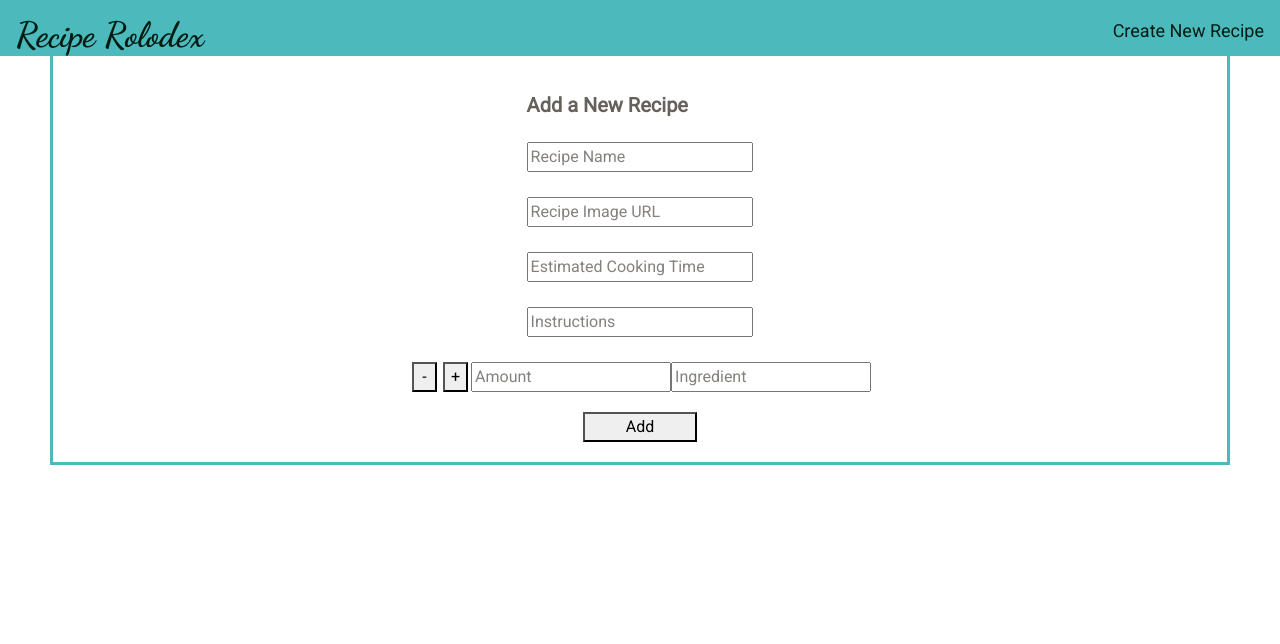
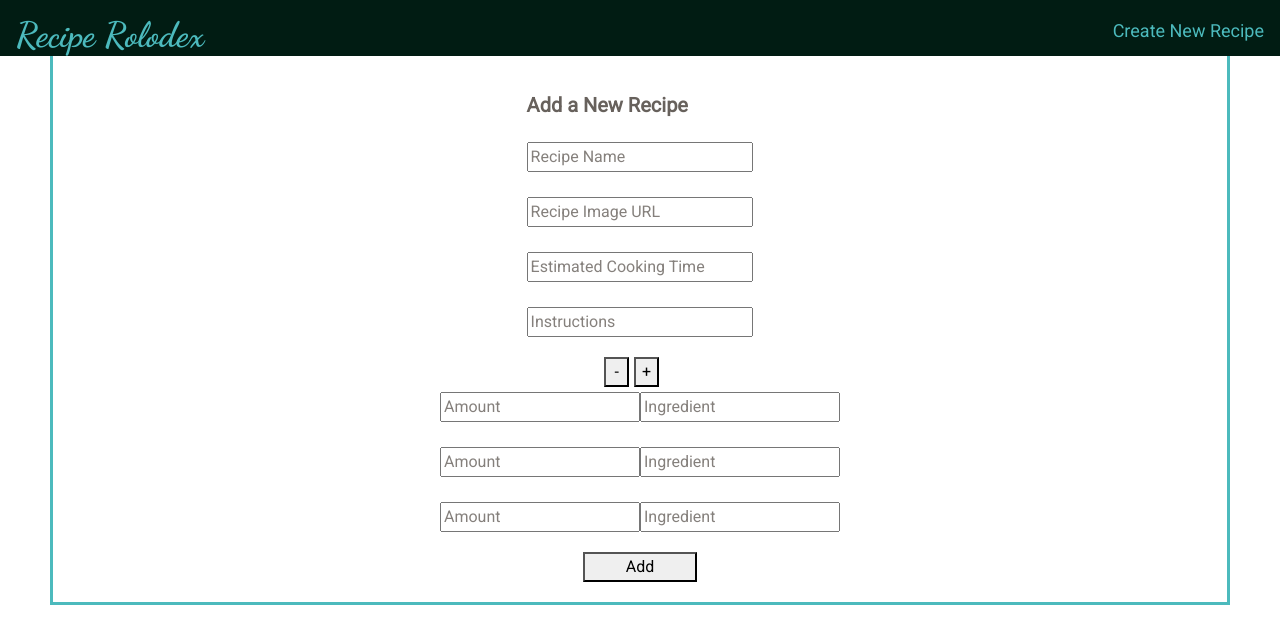
Before and after one commit to shadowvulture/recipe-rolodex, a React (Create React App) app: page /recipes/create in a window 1280 px wide. Shown: the top 644 px of the page. Built offline with nearby package versions, Linux system fonts and the light colour scheme.

Commit message:
update styling aand create form working

```diff
--- a/src/About/About.css
+++ b/src/About/About.css
@@ -3,7 +3,7 @@
     background-image: url("../rustic-vegan.jpg");
     background-size: 100%;
     width: 100vw;
-    height: 100vh;
+    height: 100%;
     padding: 0;
     margin: 0;
   }
--- a/src/About/About.js
+++ b/src/About/About.js
@@ -1,5 +1,4 @@
 import React from 'react';
-import { Route, Link, NavLink, Switch, Redirect } from 'react-router-dom';
 import './About.css';
 
 const About = () => {
--- a/src/App.js
+++ b/src/App.js
@@ -1,6 +1,6 @@
 import React from 'react';
 import './App.css';
-import { Route, Link, NavLink, Switch, Redirect } from 'react-router-dom';
+import { Route, Switch} from 'react-router-dom';
 import Navbar from './Navbar/Navbar';
 import Show from './Show/Show';
 import About from './About/About';
--- a/src/CreateForm/CreateForm.css
+++ b/src/CreateForm/CreateForm.css
@@ -48,3 +48,23 @@
 	color: #67615C;
 	opacity: .8; /* Firefox */
   }
+
+.IngredientModifierButtons {
+	display: inline;
+	margin: 0 auto;
+	padding-right: 5%;
+}
+
+ul .IngredientModifierButtons {
+	padding: 0px 40px;
+	line-height: 24px;
+}
+
+.buttonMinus {
+	width: 25px;
+	margin-right: 5px;
+}
+
+.ingredientList {
+	margin: 0 auto;
+}
--- a/src/CreateForm/CreateForm.js
+++ b/src/CreateForm/CreateForm.js
@@ -1,41 +1,42 @@
 import React, {Component} from 'react';
 import './CreateForm.css';
-import CreateItem from '../CreateItem/CreateItem';
+import IngredientList from './IngredientList';
 
 class CreateForm extends Component {
     constructor(props){
       super(props);
       this.state = {
           inputValue: '',
-          count: 1
+          ingredientField: 3
         };
       this.handleChange = this.handleChange.bind(this);
       this.handleSubmit = this.handleSubmit.bind(this);
     }
     handleChange(e){
+      e.preventDefault();
       this.setState({
         inputValue: e.target.value
       });
     }
-    handleSubmit(){
-      this.props.addItem(this.state.inputValue);
+    handleSubmit(e){
+      e.preventDefault();
+      console.log(this.state)
     }
-    increaseCount = () => {
-        let count = this.state.count + 1;
+    increaseingredientField = () => {
+        let ingredientField = this.state.ingredientField + 1;
+        this.setState({
+            ingredientField
+        });
+        console.log(this.state.ingredientField)
+    }
+
+    decreaseingredientField = () => {
+        let ingredientField = this.state.ingredientField - 1;
 
         this.setState({
-            count
+            ingredientField
         });
-        console.log(this.state.count)
-    }
-
-    decreaseCount = () => {
-        let count = this.state.count - 1;
-
-        this.setState({
-            count
-        });
-        console.log(this.state.count)
+        console.log(this.state.ingredientField)
     }
     render() {
       return (
@@ -65,8 +66,14 @@ class CreateForm extends Component {
                     name="instructions"
                     placeholder="Instructions"
                     />
-                <CreateItem/>
-                <button onClick={this.handleSubmit} className="Create-Button">
+                <ul className="IngredientModifierButtons">
+                  <button className="button buttonMinus" onClick={this.decreaseingredientField}> - </button>
+                  <button className="button buttonPlus" onClick={this.increaseingredientField}> + </button>
+                </ul>
+                <div className="ingredientList">
+                  <IngredientList counter={this.state.ingredientField}/>
+                </div>
+                <button className="Create-Button">
                     Add
                 </button>
             </form>
--- /dev/null
+++ b/src/CreateForm/IngredientList.js
@@ -0,0 +1,18 @@
+import React, { Component } from 'react';
+import CreateItem from '../CreateItem/CreateItem';
+
+class IngredientList extends Component {
+    render() {
+                let counters = []
+                for (let i =0; i < this.props.counter; i++){
+                    counters.push(<CreateItem key={i}/>)
+                }
+        return (
+            <div>
+                {counters}
+            </div>
+        );
+    }
+}
+
+export default IngredientList;
--- a/src/CreateItem/CreateItem.css
+++ b/src/CreateItem/CreateItem.css
@@ -1,11 +1,3 @@
-.buttons {
-    margin: 3px;
-}
-
-.buttonMinus {
-    width: 25px;
-}
-
 .ingredientsInput {
     margin: 0 auto;
 }
--- a/src/CreateItem/CreateItem.js
+++ b/src/CreateItem/CreateItem.js
@@ -11,8 +11,6 @@ class CreateItem extends Component {
     render() {
         return (
             <div className="ingredientsInput">
-                <button className="buttons buttonMinus" onClick={this.decreaseCount}> - </button>
-                <button className="buttons buttonPlus" onClick={this.incrementCount}> + </button>
                 <input
                     className="Create-Input ingredientAmt"
                     type="text"
--- a/src/Navbar/Navbar.css
+++ b/src/Navbar/Navbar.css
@@ -8,7 +8,8 @@
     display: flex;
     align-items: center;
     padding: 0;
-    background: #4CBABD;
+    background:  #011C13;
+    z-index: 100;
 }
 
 .navbar a {
@@ -16,7 +17,7 @@
     text-decoration: none;
     text-align: center;
     padding: 14px 16px;
-    color: #011C13;
+    color:#4CBABD;
 }
 
 .navbar h1 {
--- a/src/Navbar/Navbar.js
+++ b/src/Navbar/Navbar.js
@@ -1,5 +1,5 @@
 import React from 'react';
-import { Route, Link, NavLink, Switch, Redirect } from 'react-router-dom';
+import {NavLink} from 'react-router-dom';
 import './Navbar.css';
 
 const Navbar = () => {
--- a/src/Show/Show.js
+++ b/src/Show/Show.js
@@ -1,5 +1,4 @@
 import React from 'react';
-import { Route, Link, NavLink, Switch, Redirect } from 'react-router-dom';
 import './Show.css';
 
 const Show = () => {
@@ -9,7 +8,7 @@ const Show = () => {
                 <div className ="recipeContainer">
                     <h3>Recipe Title</h3>
                     <div className ="recipeCard">
-                    <img src="https://via.placeholder.com/150x150" alt="food image"></img> <br />
+                    <img src="https://via.placeholder.com/150x150" alt="food "></img> <br />
                     Recipe Details <br />
                     Service Size <br />
                     Cooktime <br />
@@ -19,7 +18,7 @@ const Show = () => {
                 <div className ="recipeContainer">
                     <h3>Recipe Title</h3>
                     <div className ="recipeCard">
-                    <img src="https://via.placeholder.com/150x150" alt="food image"></img> <br />
+                    <img src="https://via.placeholder.com/150x150" alt="food "></img> <br />
                     Recipe Details <br />
                     Service Size <br />
                     Cooktime <br />
@@ -29,7 +28,7 @@ const Show = () => {
                 <div className ="recipeContainer">
                     <h3>Recipe Title</h3>
                     <div className ="recipeCard">
-                    <img src="https://via.placeholder.com/150x150" alt="food image"></img> <br />
+                    <img src="https://via.placeholder.com/150x150" alt="food "></img> <br />
                     Recipe Details <br />
                     Service Size <br />
                     Cooktime <br />
@@ -39,7 +38,7 @@ const Show = () => {
                 <div className ="recipeContainer">
                     <h3>Recipe Title</h3>
                     <div className ="recipeCard">
-                    <img src="https://via.placeholder.com/150x150" alt="food image"></img> <br />
+                    <img src="https://via.placeholder.com/150x150" alt="food "></img> <br />
                     Recipe Details <br />
                     Service Size <br />
                     Cooktime <br />
```
